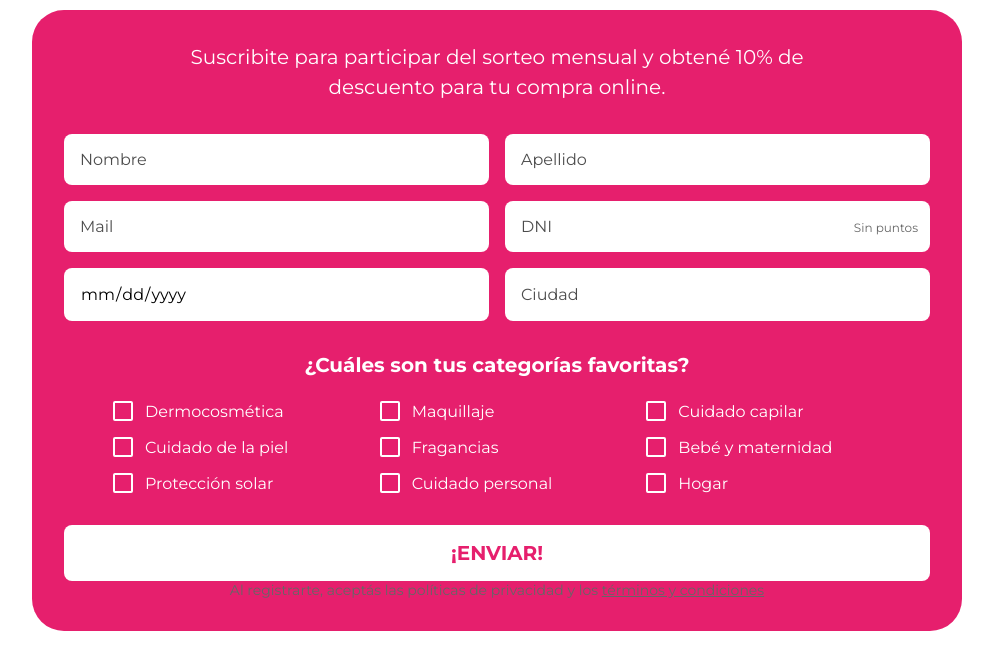
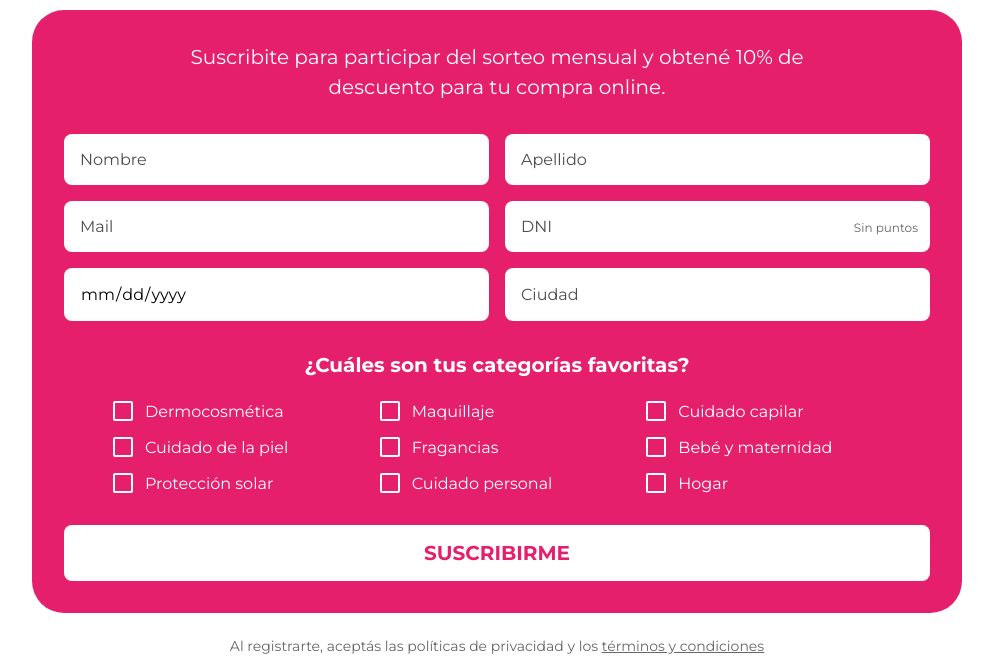
Before and after one commit to anabelle-alberto/farm-social, a plain HTML site: page index.html in a window 1280 px wide. Shown: the part 229-900 px from the top of the page, without its empty margins (143-1136 px from the left). Drawn offline with Linux system fonts and the light colour scheme.

Commit message:
Update index.html

```diff
--- a/index.html
+++ b/index.html
@@ -57,14 +57,14 @@
                     </div>
                 </div>
 
-                <button type="submit">¡ENVIAR!</button>
-
-                <p class="terms">
-                    Al registrarte, aceptás las políticas de privacidad y los
-                    <a href="#">términos y condiciones</a>
-                </p>
+                <button type="submit">Suscribirme</button>
             </form>
         </div>
+
+        <p class="terms">
+            Al registrarte, aceptás las políticas de privacidad y los
+            <a href="#">términos y condiciones</a>
+        </p>
     </div>
 </body>
 </html>
```
